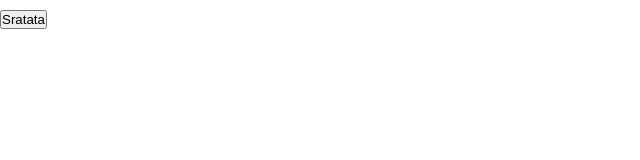
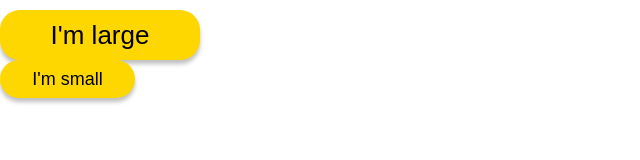
Before and after one commit to MateuszNaKodach/CodersCamp2020.Project.TypeScript.Chess, a website built with Parcel: page index.html in a window 1280 px wide. Shown: the whole page, without its empty margins (0-640 px from the left). Built offline with nearby package versions, Linux system fonts and the light colour scheme; a web font is replaced by a local one.

Commit message:
#2 Add CSS classes to button, add font import, add outline reset rule, add CSS variables

```diff
--- /dev/null
+++ b/sass/_fonts.scss
@@ -0,0 +1 @@
+@import url('https://fonts.googleapis.com/css2?family=Caesar+Dressing&display=swap');
--- a/sass/_reset.scss
+++ b/sass/_reset.scss
@@ -54,3 +54,7 @@ ol,
 ul {
   list-style-type: none;
 }
+
+button {
+  outline: transparent; // dodałem ten reset ze względu na to, że Chrome dodawał mi ramkę kiedy przycisk miał :focus
+}
--- a/sass/_vars.scss
+++ b/sass/_vars.scss
@@ -0,0 +1,6 @@
+//Colors
+$button-primary: #ffd700;
+$button-hover: #f1bf00;
+
+//Fonts
+$font-family--primary: 'Caesar Dressing', sans-serif;
--- /dev/null
+++ b/sass/components/_button.scss
@@ -0,0 +1,33 @@
+.button {
+  display: block;
+  height: auto;
+  width: auto;
+  border-radius: 20px;
+  border: none;
+  background-color: $button-primary;
+  text-align: center;
+  font-family: $font-family--primary;
+  font-size: 26px;
+  font-style: normal;
+  font-weight: 500;
+  box-shadow: 0 4px 4px rgba(0, 0, 0, 0.25);
+  vertical-align: middle;
+  &--large {
+    height: 50px;
+    width: 200px;
+  }
+  &--small {
+    height: 38px;
+    width: 135px;
+    font-size: 18px;
+  }
+  &:hover {
+    background-color: $button-hover;
+    cursor: pointer;
+  }
+  &:active {
+    background-color: $button-hover;
+    box-shadow: 0 3px 3px rgba(0, 0, 0, 0.4);
+    transform: translateY(2px);
+  }
+}
--- a/sass/style.scss
+++ b/sass/style.scss
@@ -4,7 +4,9 @@
 @import 'vars'; // ustawienie zmiennych
 @import 'main'; // opisanie głównych elementów
 @import 'mixins'; // miksins - główne
+@import 'fonts'; // czcionki
 
 // * COMPONENTY
+@import 'components/button';
 
 // * LAYOUTS
--- a/src/app/App.ts
+++ b/src/app/App.ts
@@ -1,12 +1,21 @@
 import { Button } from './view/Button';
 
 export const App = () => {
+  //Test Buttona na żywym organizmie  vvv
   const button: Button = Button.small('buttonId')
     .withText('Text')
     .onClick(() => console.log('sad'));
 
+  const largeButton: Button = Button.large('largeButton')
+    .withText("I'm large")
+    .onClick(() => console.log('large'));
+
+  const largeButtonHtml = largeButton.toHtml();
+  document.body.appendChild(largeButtonHtml);
+
   const buttonHtml = button.toHtml();
   document.body.appendChild(buttonHtml);
 
-  Button.fromHtml(buttonHtml).large().withText('Sratata').updateHtml();
+  Button.fromHtml(buttonHtml).withText("I'm small").updateHtml();
+  //Koniec testu ^^^
 };
```
